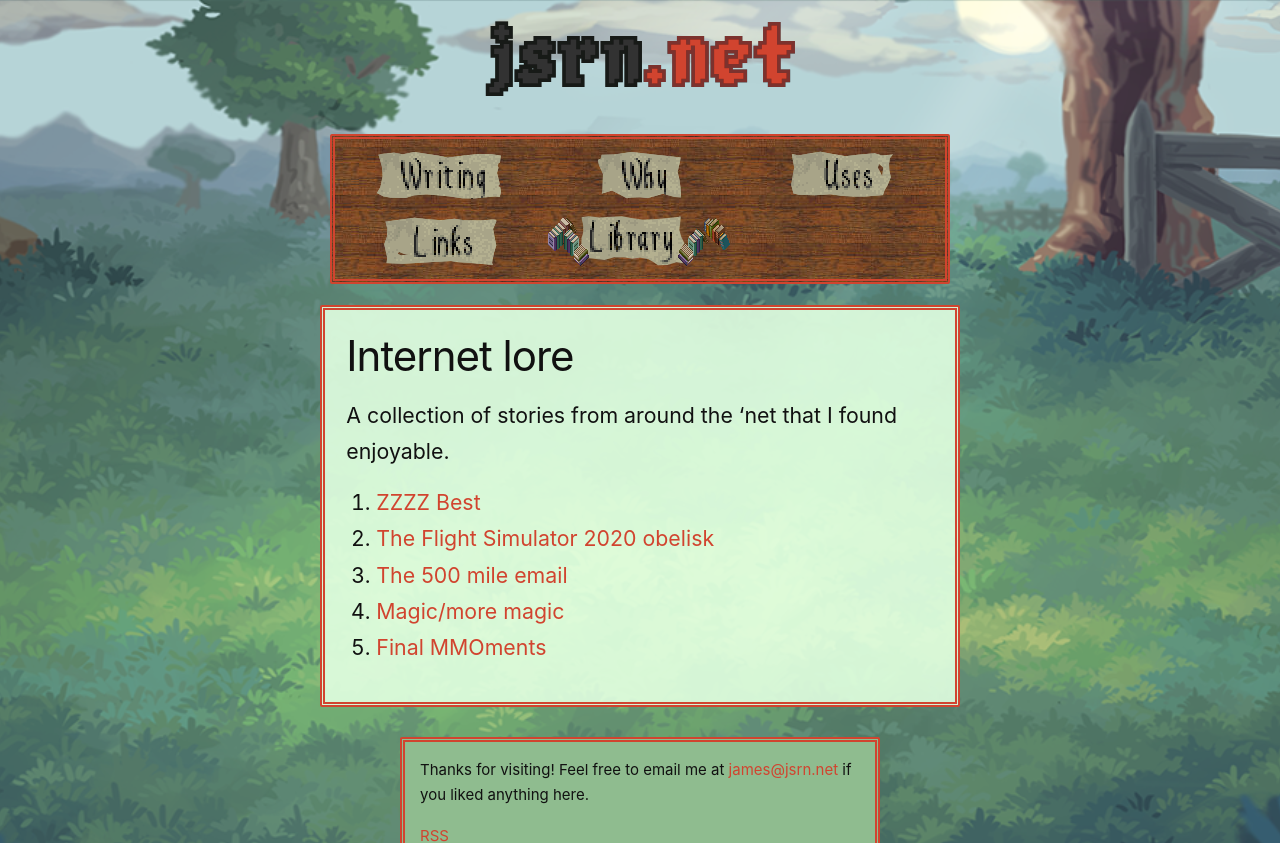
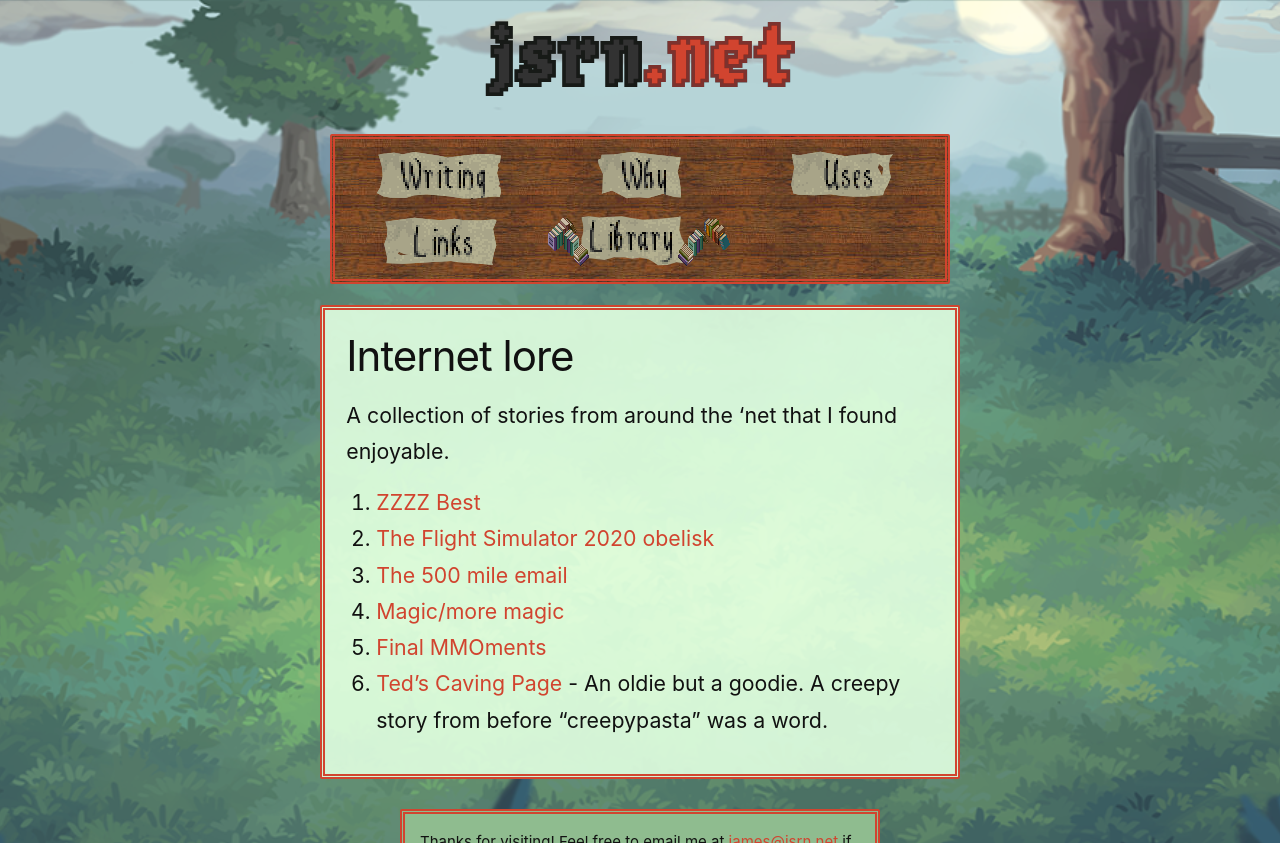
Before and after one commit to jsrn/jsrn.github.io, a Jekyll site: the page built from internet-lore.md, in a window 1280 px wide. Shown: the top 843 px of the page. Built offline with Jekyll 4.4.1, drawn with Linux system fonts in a browser that asks for light colours; grey boxes are pictures that could not be loaded.

Commit message:
Added Ted the Caver links

```diff
--- a/internet-lore.md
+++ b/internet-lore.md
@@ -10,3 +10,4 @@ A collection of stories from around the 'net that I found enjoyable.
 3. [The 500 mile email](http://web.mit.edu/jemorris/humor/500-miles)
 4. [Magic/more magic](http://catb.org/jargon/html/magic-story.html)
 5. [Final MMOments](/final-mmoments)
+6. [Ted's Caving Page](https://www.angelfire.com/trek/caver/) - An oldie but a goodie. A creepy story from before "creepypasta" was a word.
```
Also changed, not shown: links.md (+1 -0 lines).
